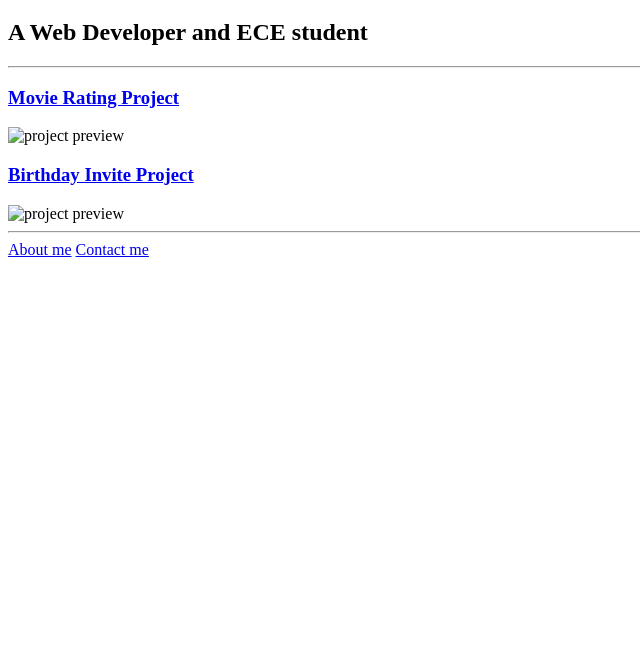
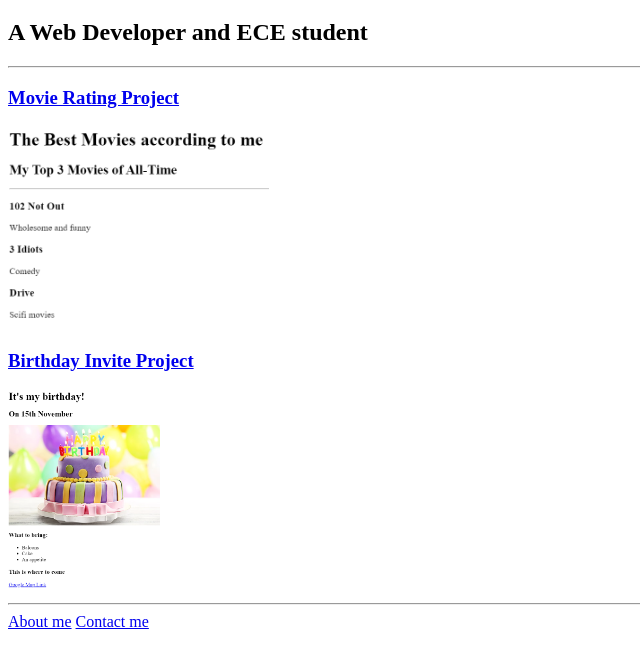
Before and after one commit to Harshit-Chanana/html-portfolio, a plain HTML site: page index.html in a window 1280 px wide. Shown: the part 61-726 px from the top of the page, without its empty margins (0-640 px from the left). Drawn offline with Linux system fonts and the light colour scheme.

Commit message:
index.html

```diff
--- a/index.html
+++ b/index.html
@@ -11,9 +11,9 @@
     <h2> A Web Developer and ECE student</h2>
     <hr/>
     <a href="./public/mumovie.html"><h3>Movie Rating Project</h3></a>
-    <img src="./assets/images/my movie ranking.png" height="200" alt="project preview"/>
+    <img src="./my movie ranking.png" height="200" alt="project preview"/>
     <a href="./public/mybirthday.html"><h3>Birthday Invite Project </h3></a>
-    <img src="./assets/images/my birthday invite.png" height="200" alt="project preview">
+    <img src="./my birthday invite.png" height="200" alt="project preview">
     <hr/>
     <a href="./public/about.html">About me</a>
     <a href="./public/contact.html">Contact me</a>
```
